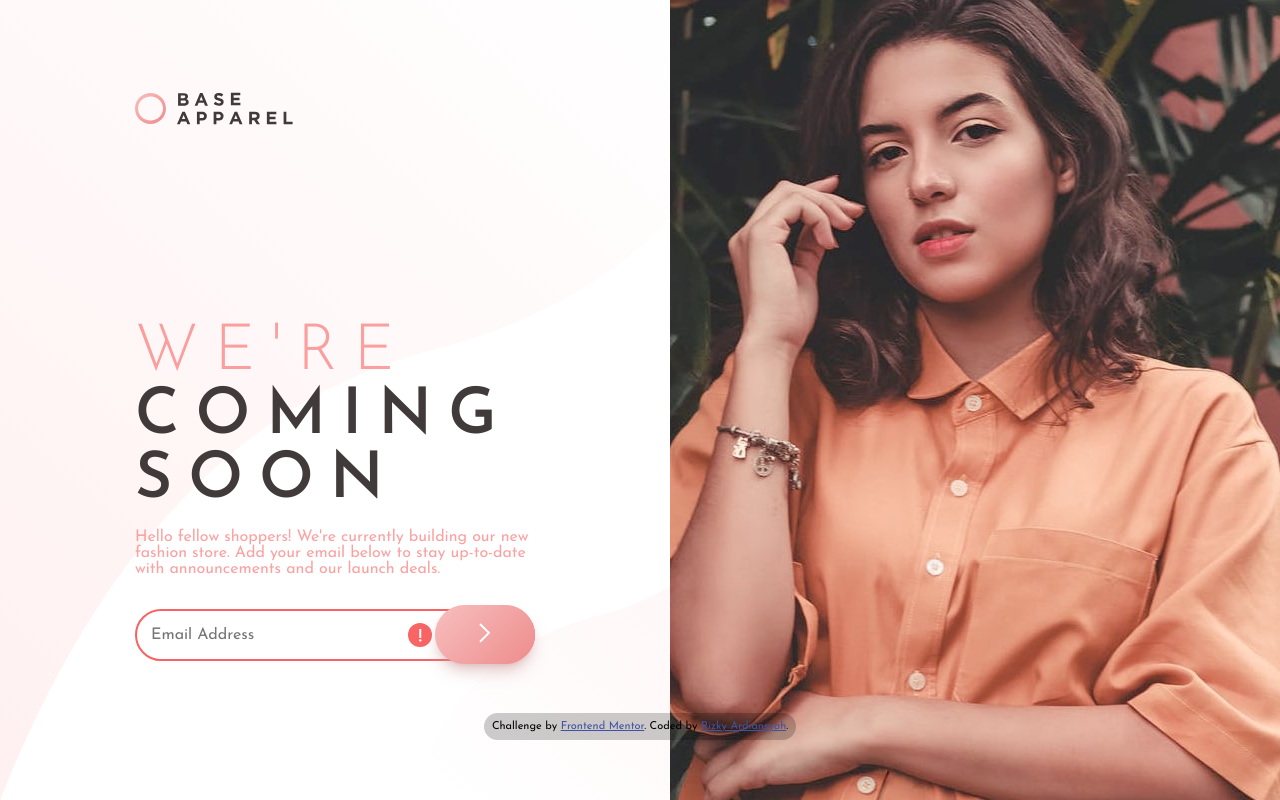
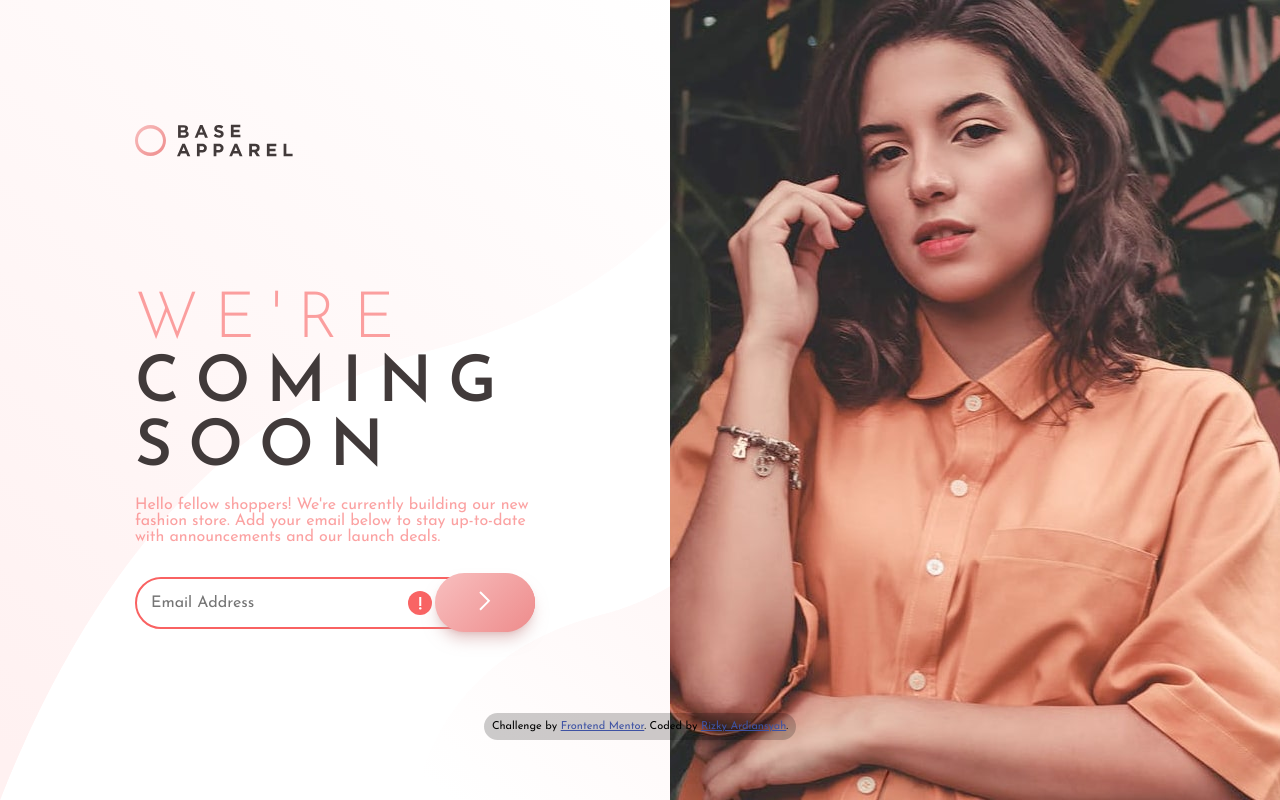
Before and after one commit to arudiansaha/base-apparel-coming-soon, a plain HTML site: page index.html in a window 1280 px wide. Drawn offline with Linux system fonts and the light colour scheme.

Commit message:
Fix section element problems.

```diff
--- a/index.html
+++ b/index.html
@@ -17,7 +17,7 @@
   </header>
 
   <main class="site__main">
-    <section class="description">
+    <div class="description">
       <header class="description__header">
         <img class="description__logo" src="./images/logo.svg" alt="Base Apparel's logos" />
         <h1 class="description__title site__color--red3">
@@ -25,14 +25,14 @@
         </h1>
       </header>
 
-      <section class="description__text site__color--red2-600">
+      <div class="description__text site__color--red2-600">
         <p>
           Hello fellow shoppers! We're currently building our new fashion store.
           Add your email below to stay up-to-date with announcements and our launch deals.
         </p>
-      </section>
+      </div>
 
-      <section>
+      <div>
         <form class="form">
           <fieldset class="form__field">
             <input class="form__input site__color--red3" id="input-email" type="email" placeholder="Email Address"
@@ -45,12 +45,12 @@
           </button>
         </form>
         <p id="error-message" class="form__message site__color--red2">&nbsp;</p>
-      </section>
-    </section>
+      </div>
+    </div>
 
-    <section class="cover">
+    <div class="cover">
       <img class="cover__image" src="./images/hero-desktop.jpg" alt="Beautiful woman with red shirt" />
-    </section>
+    </div>
   </main>
 
   <footer class="site__footer">
--- a/style.css
+++ b/style.css
@@ -62,7 +62,7 @@ body {
 }
 
 .description__logo {
-    padding-block-end: 12rem;
+    padding-block-end: 8rem;
 }
 
 .description__title {
```
